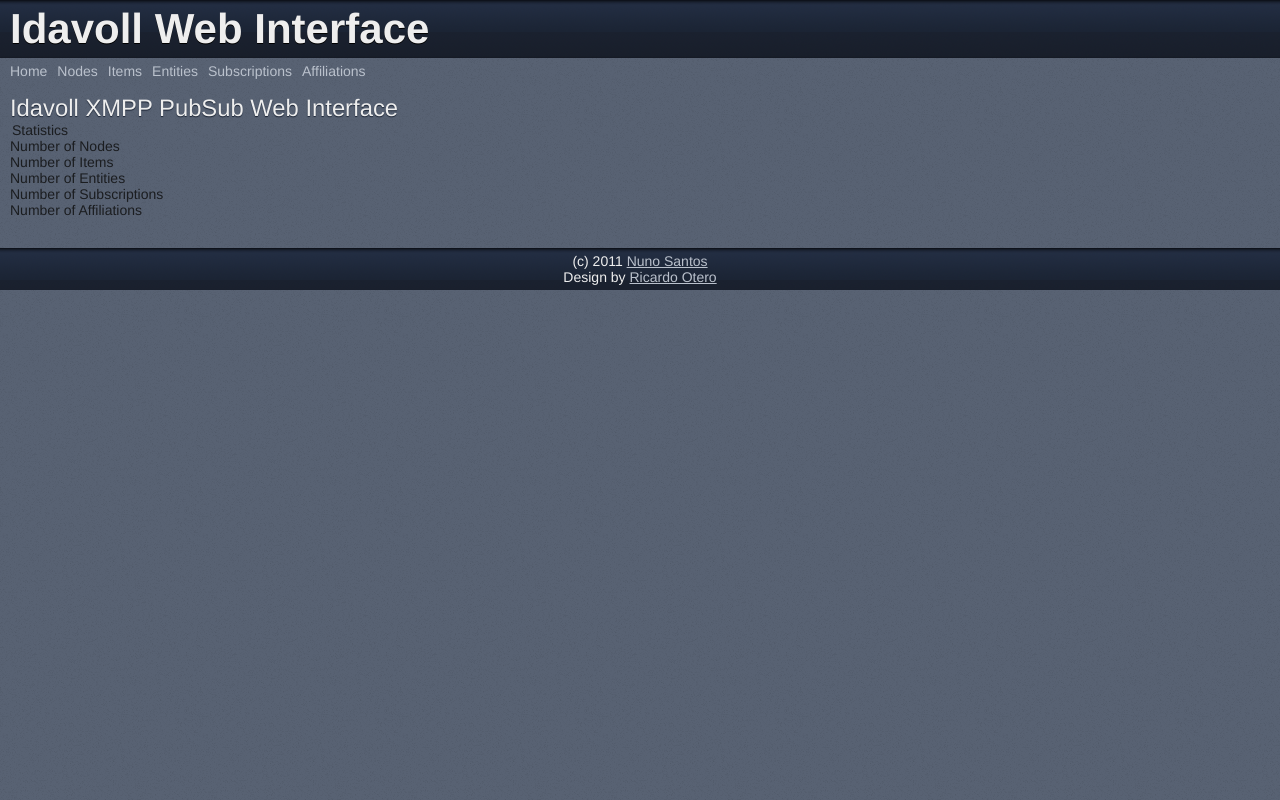
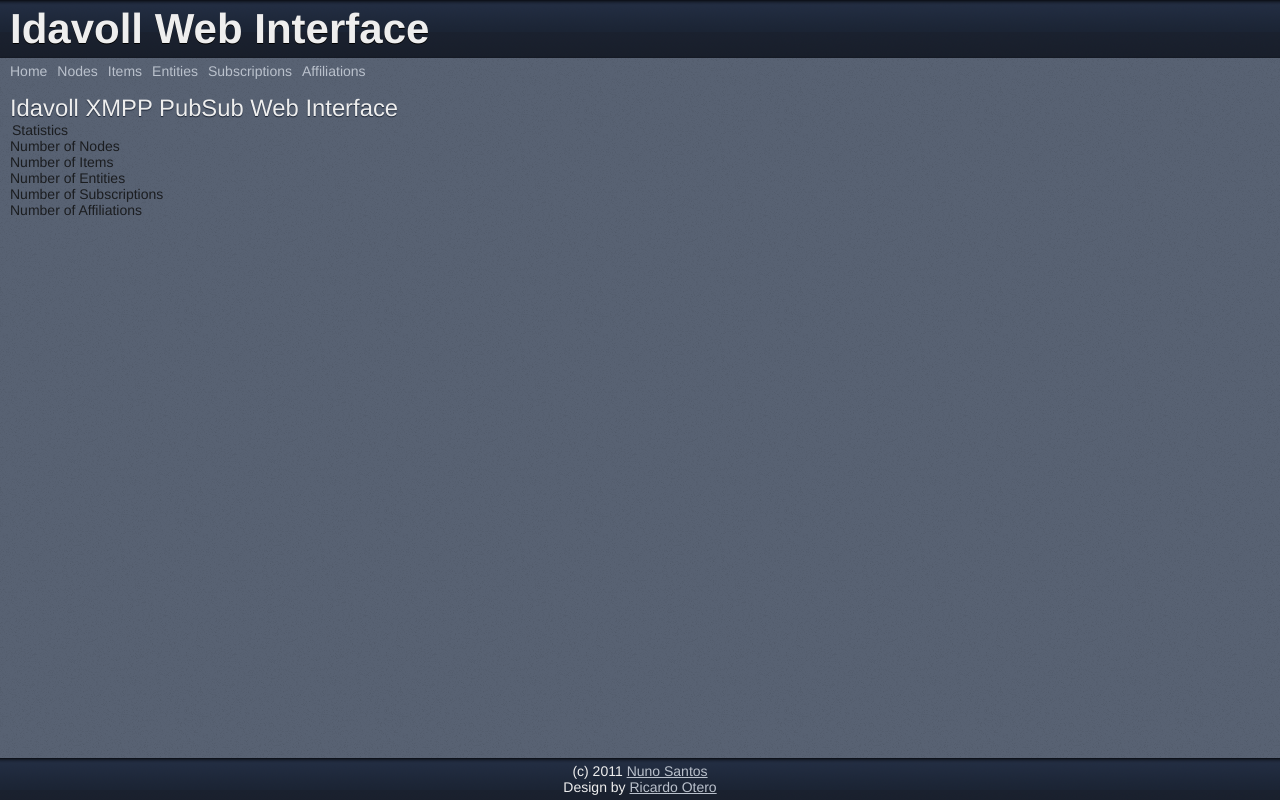
Before and after one commit to nfvs/idavoll-webinterface, a Django app: template pubsub/templates/index.html in a window 1280 px wide. Run offline with Django 3.2, Linux system fonts and the light colour scheme; the template is opened without the code that fills it, so the values that code supplies are empty; parts of the project's set-up code (start-up, migrations or seed data) failed here and were passed over.

Commit message:
fix footer at the bottom

```diff
--- a/media/css/basic.css
+++ b/media/css/basic.css
@@ -1,4 +1,6 @@
 body {font-family:Helvetica,'Helvetica Neue',Arial,sans-serif;color:#1b1d20;font-size:14px;background:#576172 url(/pubsub/media/images/bg-tile.png)}
+
+body, html {height: 100%;}
 
 h1,h2,h3,h4 {font-family:'Helvetica Neue',Helvetica,Arial,sans-serif}
 h1 {font-size:3em;color:#eee;text-shadow:0px 1px 0px #000;font-weight:bold}
@@ -29,10 +31,23 @@
 tr:hover {background:#687282}
 th {font-weight:bold;color:#4D5660;font-size:1.1em;border-bottom:2px solid #606b7b}
 
+
+#content
+{
+	padding-bottom: 72px;
+}
+#container
+{
+	min-height: 100%;
+	height: auto !important;
+	height: 100%;
+	clear: both;
+	margin-bottom: -72px;
+}
+
 #footer
 {
     position: relative;
-    margin-bottom: 0px;
     background:url(/pubsub/media/images/bg-header.png);padding:5px 0px;
     margin-top: 30px;
 }
--- a/pubsub/templates/base_generic.html
+++ b/pubsub/templates/base_generic.html
@@ -8,6 +8,7 @@
 </head>
 
 <body>
+ <div id="container">
    <div id="header">
 	  <h1>Idavoll Web Interface</h1>
    </div>
@@ -29,6 +30,7 @@
    {% block content %}{% endblock %}
    </div>
 
+  </div>
 	<div id="footer">
 		<p>(c) 2011 <a href="http://github.com/nfvs">Nuno Santos</a></p>
 		<p>Design by <a href="http://github.com/rikas">Ricardo Otero</a></p>
```
